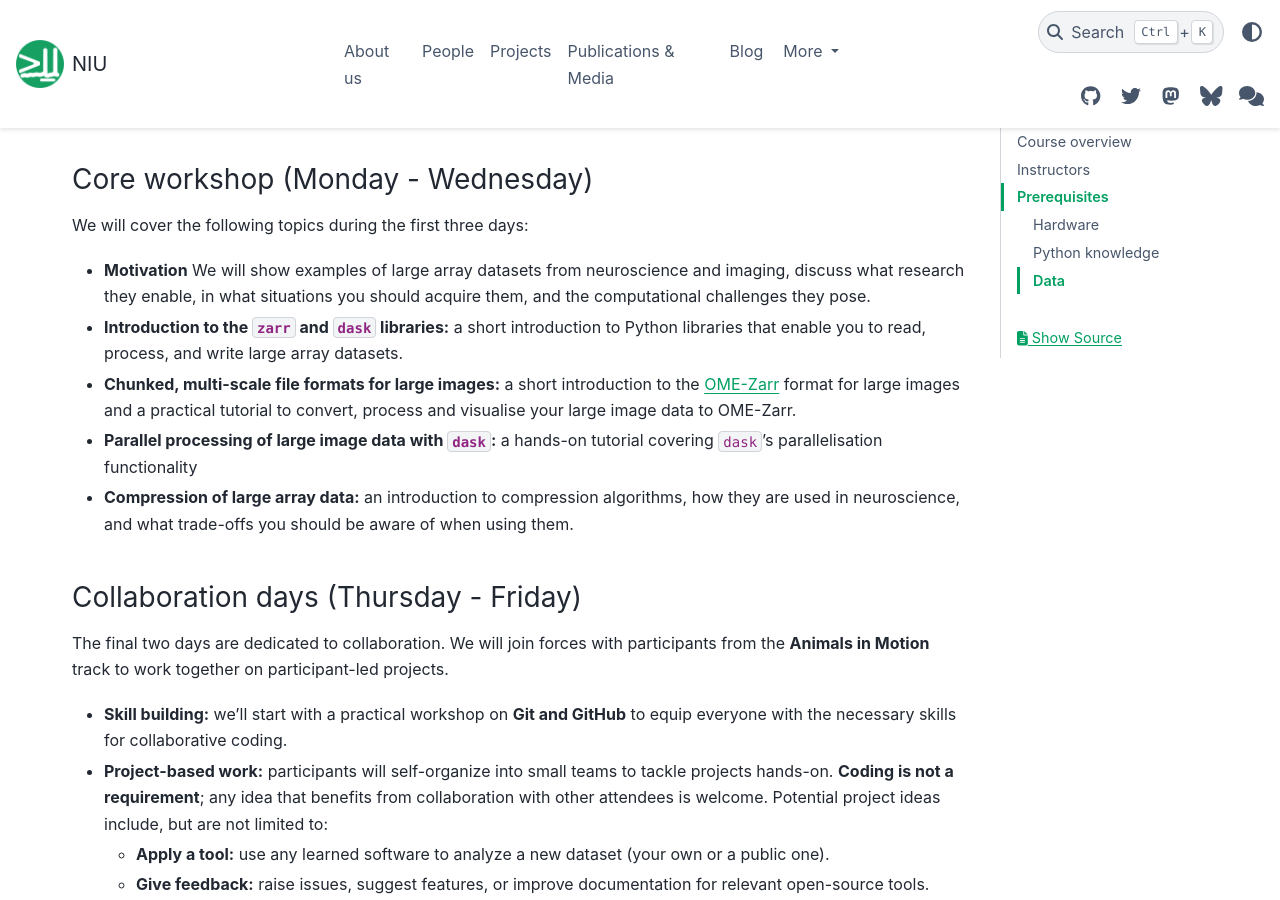
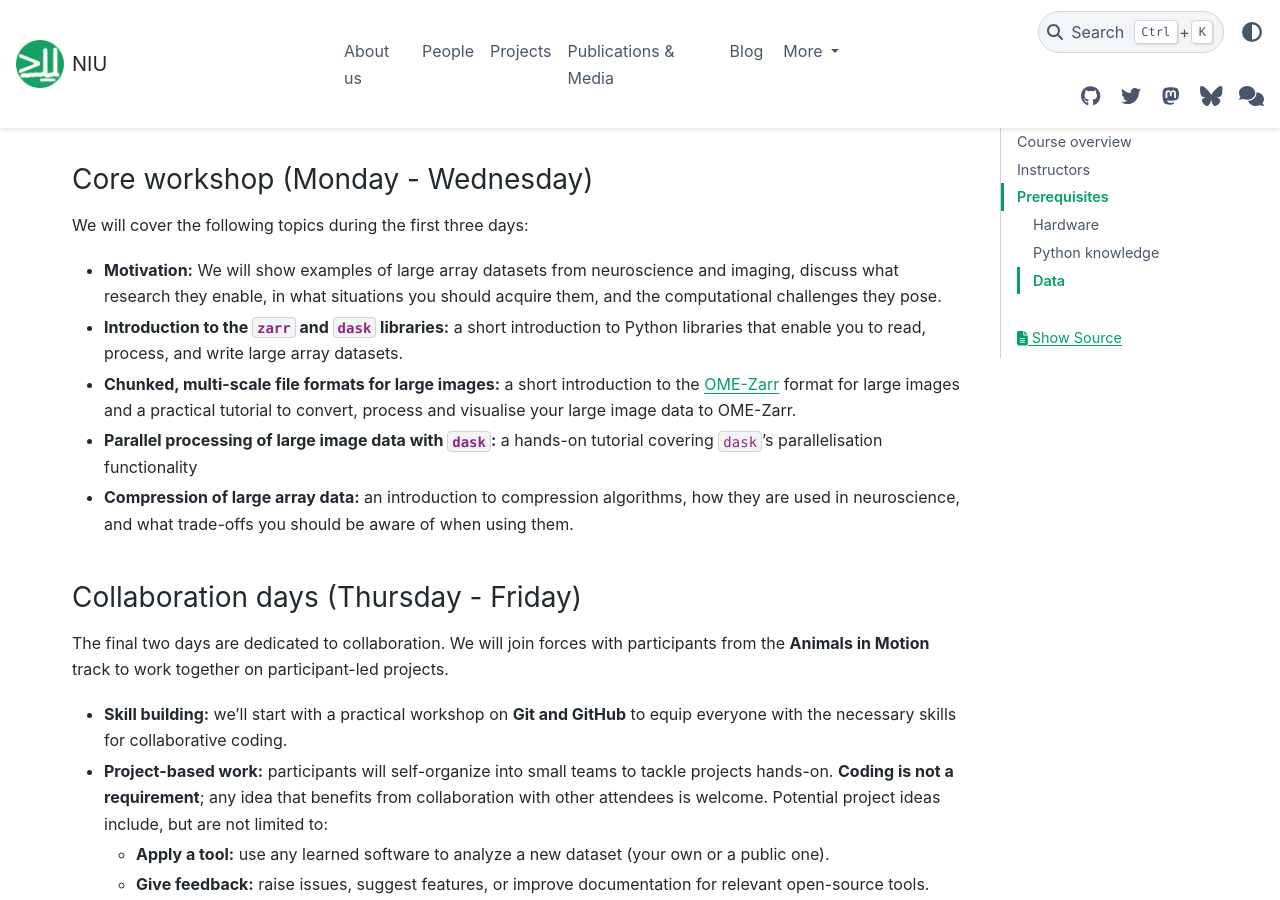
Before and after one commit to neuroinformatics-unit/neuroinformatics-unit.github.io, a Sphinx documentation site: the page built from docs/source/open-software-summer-school/2026/large-data.md, in a window 1280 px wide and 900 px high, scrolled down 799 px. Built offline with Sphinx 7.4.7 and the PyData theme 0.15.4, drawn with Linux system fonts in a browser that asks for light colours; nearby versions of some CDN libraries.

Commit message:
Apply suggestions from code review
Co-authored-by: Adam Tyson <code@adamltyson.com>

```diff
--- a/docs/source/open-software-summer-school/2026/large-data.md
+++ b/docs/source/open-software-summer-school/2026/large-data.md
@@ -20,7 +20,7 @@ This course is designed for researchers and students interested in learning abou
 
 
 We will cover the following topics during the first three days:
-* **Motivation** We will show examples of large array datasets from neuroscience and imaging, discuss what research they enable, in what situations you should acquire them, and the computational challenges they pose.
+* **Motivation:** We will show examples of large array datasets from neuroscience and imaging, discuss what research they enable, in what situations you should acquire them, and the computational challenges they pose.
 * **Introduction to the `zarr` and `dask` libraries:** a short introduction to Python libraries that enable you to read, process, and write large array datasets.
 * **Chunked, multi-scale file formats for large images:** a short introduction to the [OME-Zarr](https://ome-zarr-book.readthedocs.io/) format for large images and a practical tutorial to convert, process and visualise your large image data to OME-Zarr.
 * **Parallel processing of large image data with `dask`:** a hands-on tutorial covering `dask`'s parallelisation functionality
```
